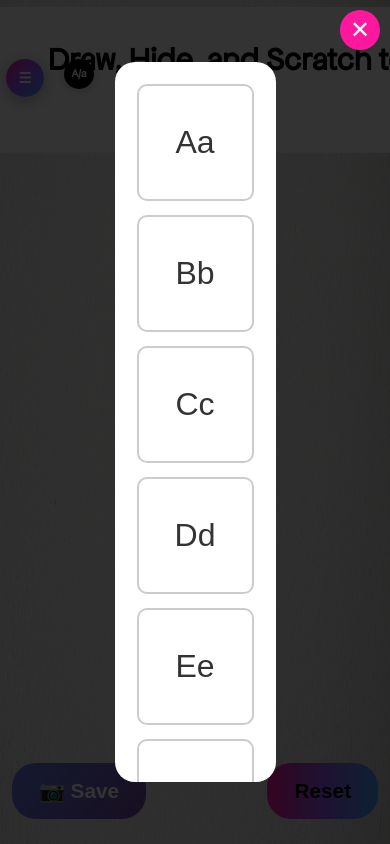
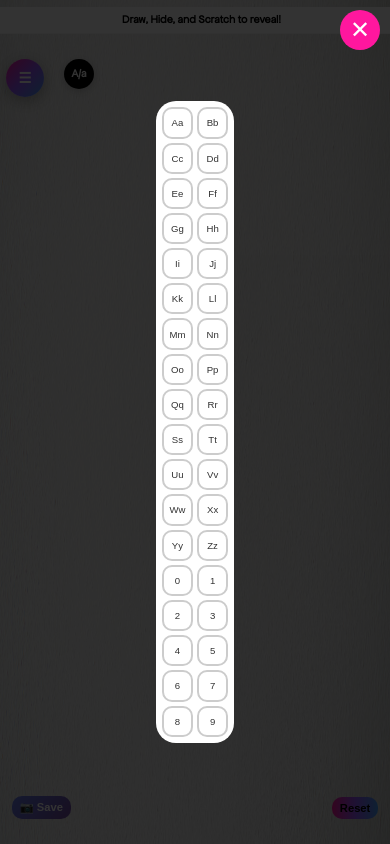
Before and after one commit to Manajo22/DSN, a plain HTML site: page index.html in a window 390 px wide. Both pictures are taken after a click on the button "A/a". Drawn offline with nearby package versions, Linux system fonts and the light colour scheme; a web font is replaced by a local one.

Commit message:
Update index.html

```diff
--- a/index.html
+++ b/index.html
@@ -555,29 +555,29 @@ canvas {
     right: clamp(10px, 2vw, 20px);
   }
   #letterGrid {
-    grid-template-columns: repeat(2, 1fr);
-    gap: 10px;
-    padding: 18px;
+    grid-template-columns: repeat(3, 1fr);
+    gap: 6px;
+    padding: 10px;
   }
   .letter-item {
-    width: clamp(60px, 18vw, 90px);
-    height: clamp(60px, 18vw, 90px);
-    font-size: clamp(1.2rem, 5vw, 2.2rem);
+    width: clamp(38px, 10vw, 48px);
+    height: clamp(38px, 10vw, 48px);
+    font-size: clamp(0.7rem, 2vw, 1rem);
   }
   #mainResetBtn, #cameraBtn {
-    font-size: 1.1rem;
-    padding: 0.7rem 1.2rem;
-    border-radius: 18px;
+    font-size: 0.8rem;
+    padding: 0.4rem 0.7rem;
+    border-radius: 12px;
   }
   #title {
-    font-size: clamp(1.3rem, 4vw, 2.5rem);
-    padding: clamp(0.7rem, 1.2rem, 1.5rem);
+    font-size: clamp(0.8rem, 1.5vw, 1.2rem);
+    padding: clamp(0.3rem, 0.6rem, 0.8rem);
   }
   #prompt {
     top: 88%;
-    font-size: clamp(1rem, 2vw, 1.5rem);
-    padding: 1.2rem 2rem;
-    border-radius: 20px;
+    font-size: clamp(0.7rem, 1vw, 1rem);
+    padding: 0.7rem 1.2rem;
+    border-radius: 14px;
   }
 }
 
@@ -613,29 +613,29 @@ canvas {
     right: clamp(6px, 1vw, 12px);
   }
   #letterGrid {
-    grid-template-columns: repeat(1, 1fr);
-    gap: 14px;
-    padding: 22px;
+    grid-template-columns: repeat(2, 1fr);
+    gap: 4px;
+    padding: 6px;
   }
   .letter-item {
-    width: clamp(80px, 30vw, 120px);
-    height: clamp(80px, 30vw, 120px);
-    font-size: clamp(2rem, 8vw, 3.5rem);
+    width: clamp(28px, 8vw, 36px);
+    height: clamp(28px, 8vw, 36px);
+    font-size: clamp(0.6rem, 2vw, 0.9rem);
   }
   #mainResetBtn, #cameraBtn {
-    font-size: 1.3rem;
-    padding: 1rem 1.7rem;
-    border-radius: 24px;
+    font-size: 0.7rem;
+    padding: 0.3rem 0.5rem;
+    border-radius: 10px;
   }
   #title {
-    font-size: clamp(2rem, 6vw, 3.2rem);
-    padding: clamp(1.2rem, 2rem, 2.5rem);
+    font-size: clamp(0.7rem, 1vw, 1rem);
+    padding: clamp(0.2rem, 0.4rem, 0.6rem);
   }
   #prompt {
     top: 86%;
-    font-size: clamp(1.5rem, 3vw, 2.2rem);
-    padding: 1.5rem 2.5rem;
-    border-radius: 28px;
+    font-size: clamp(0.6rem, 0.8vw, 0.9rem);
+    padding: 0.5rem 0.8rem;
+    border-radius: 10px;
   }
 }
 
@@ -764,8 +764,7 @@ canvas {
       // Calculate font size and position
       let fontSize = Math.min(aOverlay.width, aOverlay.height) * 0.6;
       if (char.length > 1) fontSize *= 0.7;
-      aCtx.font = `400 ${fontSize}px "comic-sans-ms", sans-serif`;
-      aCtx.fontStyle = 'normal';
+      aCtx.font = `400 normal ${fontSize}px "comic-sans-ms", sans-serif`;
       aCtx.textAlign = 'center';
       aCtx.textBaseline = 'middle';
       aCtx.fillText(char, aOverlay.width/2, aOverlay.height/2);
@@ -889,8 +888,7 @@ canvas {
 
         // Create the selected letter/number
         ctx.fillStyle = 'white';
-        ctx.font = '400 600px "comic-sans-ms", sans-serif';
-        ctx.fontStyle = 'normal';
+        ctx.font = '400 normal 600px "comic-sans-ms", sans-serif';
         ctx.textAlign = 'center';
         ctx.textBaseline = 'middle';
         ctx.fillText(selectedLetter, canvas.width/2, canvas.height/2);
```
